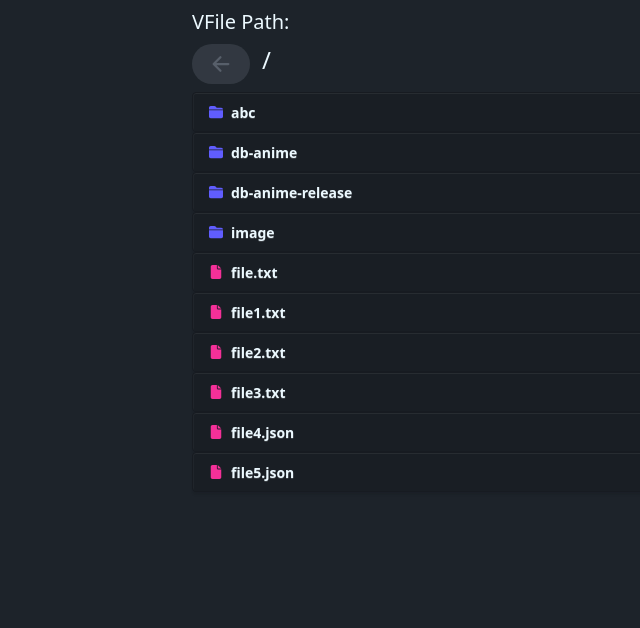
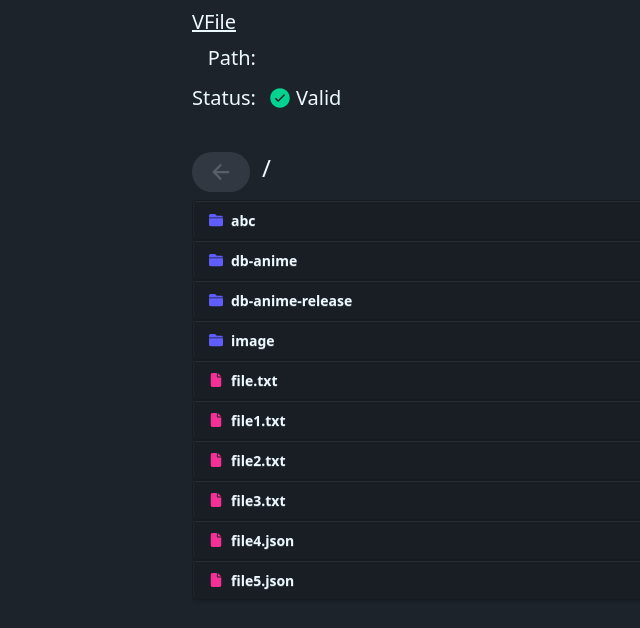
Before and after one commit to wdorsey/dotVFile, a Next.js app in the folder vfile-ui/: page / in a window 1280 px wide. Shown: the top 628 px of the page, without its empty margins (0-640 px from the left). Built offline with nearby package versions, Linux system fonts and the light colour scheme.

Commit message:
ui: make FileExplorer a server component and move all FileExplorerWindow components to a different file. Work on making vfile properties display better

```diff
--- a/vfile-ui/src/components/FileExplorer.tsx
+++ b/vfile-ui/src/components/FileExplorer.tsx
@@ -1,127 +1,38 @@
-"use client";
+import { verifyVFilePath } from "@/api";
+import FileExplorerWindow from "./FileExplorerWindow";
+import { IoIosCheckmarkCircle } from "react-icons/io";
+import { BiError } from "react-icons/bi";
 
-import { getVFileDirectory } from "@/actions";
-import { FileExplorerItemType, Path, VFileDirectory } from "@/types";
-import FileExplorerIcon from "./FileExplorerIcon";
-import { download } from "@/utils";
-import { getFileBytes } from "@/api";
-import React from "react";
-import { IoArrowBack } from "react-icons/io5";
+export default async function FileExplorer() {
+  // vfilePath fetched from env.local
+  const vfilePath = process.env.NEXT_PUBLIC_VFILE_PATH || "";
 
-function FileExplorerItem({
-  path,
-  name,
-  type,
-  onClick,
-}: {
-  path: string;
-  name: string;
-  type: FileExplorerItemType;
-  onClick: () => void;
-}) {
-  return (
-    <button
-      className="btn flex w-full flex-row items-center gap-2 text-left"
-      key={path}
-      type="button"
-      onClick={(event) => {
-        event.preventDefault();
-        onClick();
-      }}
-    >
-      <FileExplorerIcon type={type} />
-      <div className="grow">{name}</div>
-    </button>
-  );
-}
-
-function FileExplorerWindow({ vfilePath }: { vfilePath: string }) {
-  const initialPath: Path = React.useMemo(() => {
-    return { path: "/", prevPath: undefined };
-  }, []);
-
-  const [path, setPath] = React.useState(initialPath);
-  const [vfileDirectory, setVFileDirectory] = React.useState<VFileDirectory>();
-  const [isLoading, setIsLoading] = React.useState(false);
-
-  const loadDirectory = React.useCallback(
-    async (dir: string, currPath: Path | undefined) => {
-      setPath({ path: dir, prevPath: currPath });
-      setIsLoading(true);
-      const vfileDirectory = await getVFileDirectory(vfilePath, dir);
-      setVFileDirectory(vfileDirectory);
-      setIsLoading(false);
-    },
-    [vfilePath],
-  );
-
-  // load initial path when component loads
-  React.useEffect(() => {
-    loadDirectory(initialPath.path, undefined);
-  }, [loadDirectory, initialPath]);
+  const verified = await verifyVFilePath(vfilePath);
 
   return (
     <>
-      <div className="flex w-full flex-row gap-2">
-        <button
-          className="btn disabled rounded-full"
-          disabled={path.prevPath === undefined}
-          onClick={async () => {
-            if (path.prevPath !== undefined) {
-              await loadDirectory(path.prevPath.path, path.prevPath.prevPath);
-            }
-          }}
-        >
-          <IoArrowBack size={24} />
-        </button>
-        <div className="w-full px-1 text-2xl">{path.path}</div>
-      </div>
-      <div className="flex w-full flex-col">
-        {isLoading ? (
-          <FileExplorerLoading />
-        ) : (
-          <div>
-            {vfileDirectory?.dirs.map((dir) => (
-              <FileExplorerItem
-                key={dir.path}
-                path={dir.path}
-                name={dir.name}
-                type={FileExplorerItemType.Directory}
-                onClick={async () => await loadDirectory(dir.path, path)}
+      <div className="text-xl underline">VFile</div>
+      <dl className="mb-8 grid grid-cols-[auto_1fr] gap-3 text-xl">
+        <dt className="text-right">Path:</dt>
+        <dd>{vfilePath}</dd>
+        <dt className="text-right">Status:</dt>
+        <dd>
+          {verified ? (
+            <div className="flex flex-row gap-1">
+              <IoIosCheckmarkCircle
+                className="fill-success self-center"
+                size={24}
               />
-            ))}
-            {vfileDirectory?.files.map((file) => (
-              <FileExplorerItem
-                key={file.path}
-                path={file.path}
-                name={file.name}
-                type={FileExplorerItemType.File}
-                onClick={async () =>
-                  download(
-                    file.name,
-                    await getFileBytes(vfilePath, file.name, file.path),
-                  )
-                }
-              />
-            ))}
-          </div>
-        )}
-      </div>
-    </>
-  );
-}
-
-function FileExplorerLoading() {
-  return <div className="text-xl">Loading...</div>;
-}
-
-export default function FileExplorer() {
-  // vfilePath fetched from env.local
-  const vfilePath = process.env.NEXT_PUBLIC_VFILE_PATH || "";
-
-  return (
-    <>
-      <div className="text-xl">VFile Path: {vfilePath}</div>
+              <span>Valid</span>
+            </div>
+          ) : (
+            <div className="flex flex-row gap-1">
+              <BiError className="fill-error self-center" size={24} />
+              <span>Invalid path</span>
+            </div>
+          )}
+        </dd>
+      </dl>
       <FileExplorerWindow vfilePath={vfilePath} />
     </>
   );
--- /dev/null
+++ b/vfile-ui/src/components/FileExplorerWindow.tsx
@@ -0,0 +1,120 @@
+"use client";
+
+import { getVFileDirectory } from "@/actions";
+import { FileExplorerItemType, Path, VFileDirectory } from "@/types";
+import FileExplorerIcon from "./FileExplorerIcon";
+import { download } from "@/utils";
+import { getFileBytes } from "@/api";
+import React from "react";
+import { IoArrowBack } from "react-icons/io5";
+
+function FileExplorerItem({
+  path,
+  name,
+  type,
+  onClick,
+}: {
+  path: string;
+  name: string;
+  type: FileExplorerItemType;
+  onClick: () => void;
+}) {
+  return (
+    <button
+      className="btn flex w-full flex-row items-center gap-2 text-left"
+      key={path}
+      type="button"
+      onClick={(event) => {
+        event.preventDefault();
+        onClick();
+      }}
+    >
+      <FileExplorerIcon type={type} />
+      <div className="grow">{name}</div>
+    </button>
+  );
+}
+
+function FileExplorerLoading() {
+  return <div className="text-xl">Loading...</div>;
+}
+
+export default function FileExplorerWindow({
+  vfilePath,
+}: {
+  vfilePath: string;
+}) {
+  const initialPath: Path = React.useMemo(() => {
+    return { path: "/", prevPath: undefined };
+  }, []);
+
+  const [path, setPath] = React.useState(initialPath);
+  const [vfileDirectory, setVFileDirectory] = React.useState<VFileDirectory>();
+  const [isLoading, setIsLoading] = React.useState(false);
+
+  const loadDirectory = React.useCallback(
+    async (dir: string, currPath: Path | undefined) => {
+      setPath({ path: dir, prevPath: currPath });
+      setIsLoading(true);
+      const vfileDirectory = await getVFileDirectory(vfilePath, dir);
+      setVFileDirectory(vfileDirectory);
+      setIsLoading(false);
+    },
+    [vfilePath],
+  );
+
+  // load initial path when component loads
+  React.useEffect(() => {
+    loadDirectory(initialPath.path, undefined);
+  }, [loadDirectory, initialPath]);
+
+  return (
+    <>
+      <div className="flex w-full flex-row gap-2">
+        <button
+          className="btn disabled rounded-full"
+          disabled={path.prevPath === undefined}
+          onClick={async () => {
+            if (path.prevPath !== undefined) {
+              await loadDirectory(path.prevPath.path, path.prevPath.prevPath);
+            }
+          }}
+        >
+          <IoArrowBack size={24} />
+        </button>
+        <div className="w-full px-1 text-2xl">{path.path}</div>
+      </div>
+      <div className="flex w-full flex-col">
+        {isLoading ? (
+          <FileExplorerLoading />
+        ) : (
+          <div>
+            {vfileDirectory?.dirs.map((dir) => (
+              <FileExplorerItem
+                key={dir.path}
+                path={dir.path}
+                name={dir.name}
+                type={FileExplorerItemType.Directory}
+                onClick={async () => await loadDirectory(dir.path, path)}
+              />
+            ))}
+            {vfileDirectory?.files.map((file) => (
+              <FileExplorerItem
+                key={file.path}
+                path={file.path}
+                name={file.name}
+                type={FileExplorerItemType.File}
+                onClick={async () =>
+                  download(
+                    file.name,
+                    await getFileBytes(vfilePath, file.name, file.path),
+                  )
+                }
+              />
+            ))}
+          </div>
+        )}
+      </div>
+    </>
+  );
+}
```
